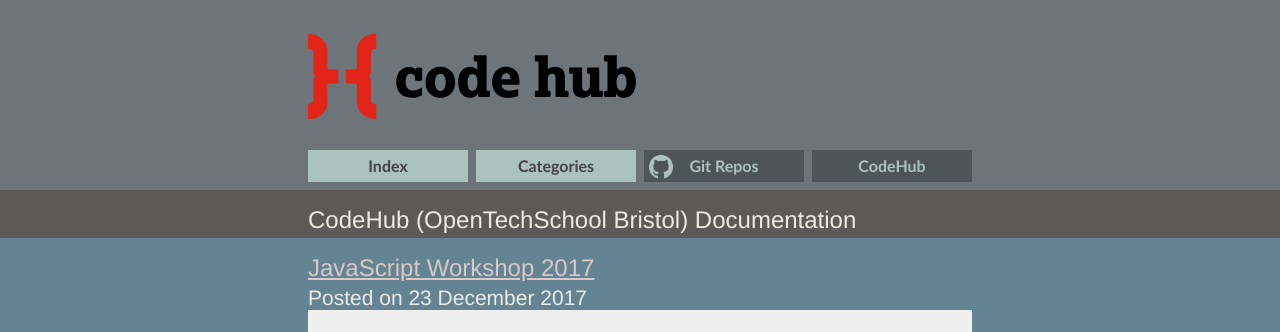
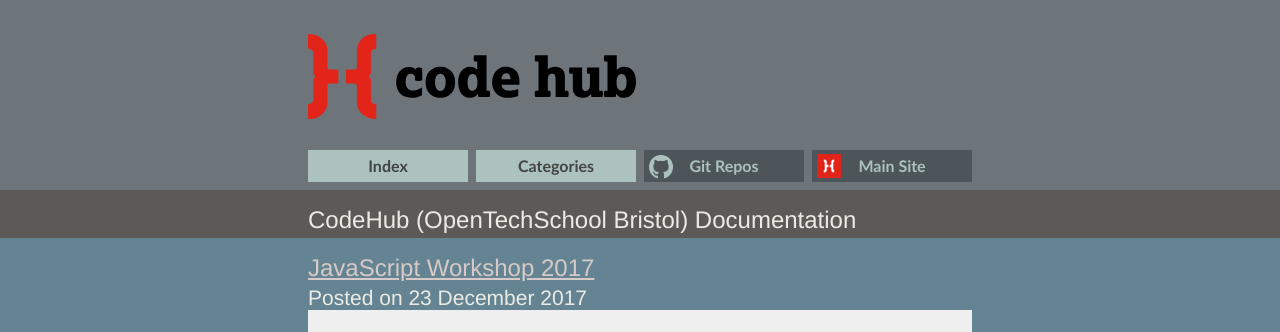
Before and after one commit to CodeHubOrg/codehuborg.github.io, a Jekyll site: the page built from index.html, in a window 1280 px wide and 900 px high. Shown: the top 332 px of the window. Built offline with Jekyll 4.4.1, drawn with Linux system fonts in a browser that asks for light colours; some web fonts are replaced.

Commit message:
rename last nav link to main site to nake it less confusing

```diff
--- a/_includes/header_nav.html
+++ b/_includes/header_nav.html
@@ -8,7 +8,7 @@
             <li{% if page.url == '/contents.html' %} class="current section-active" {% endif %}><a href="/contents.html">Index</a>
             <li{% if page.url == '/categories.html' %} class="current section-active" {% endif %}><a href="/categories.html">Categories</a>
             <li class="gitlink"><a href="http://github.com/CodeHubOrg">Git Repos</a>
-            <li class="codehublink"><a href="http://codehub.org.uk">CodeHub</a></li>
+            <li class="codehublink"><a href="http://codehub.org.uk">Main Site</a></li>
           </ul>
         </nav>
       </div>
```
Also changed, not shown: img/codehub-social-small.png (added).
